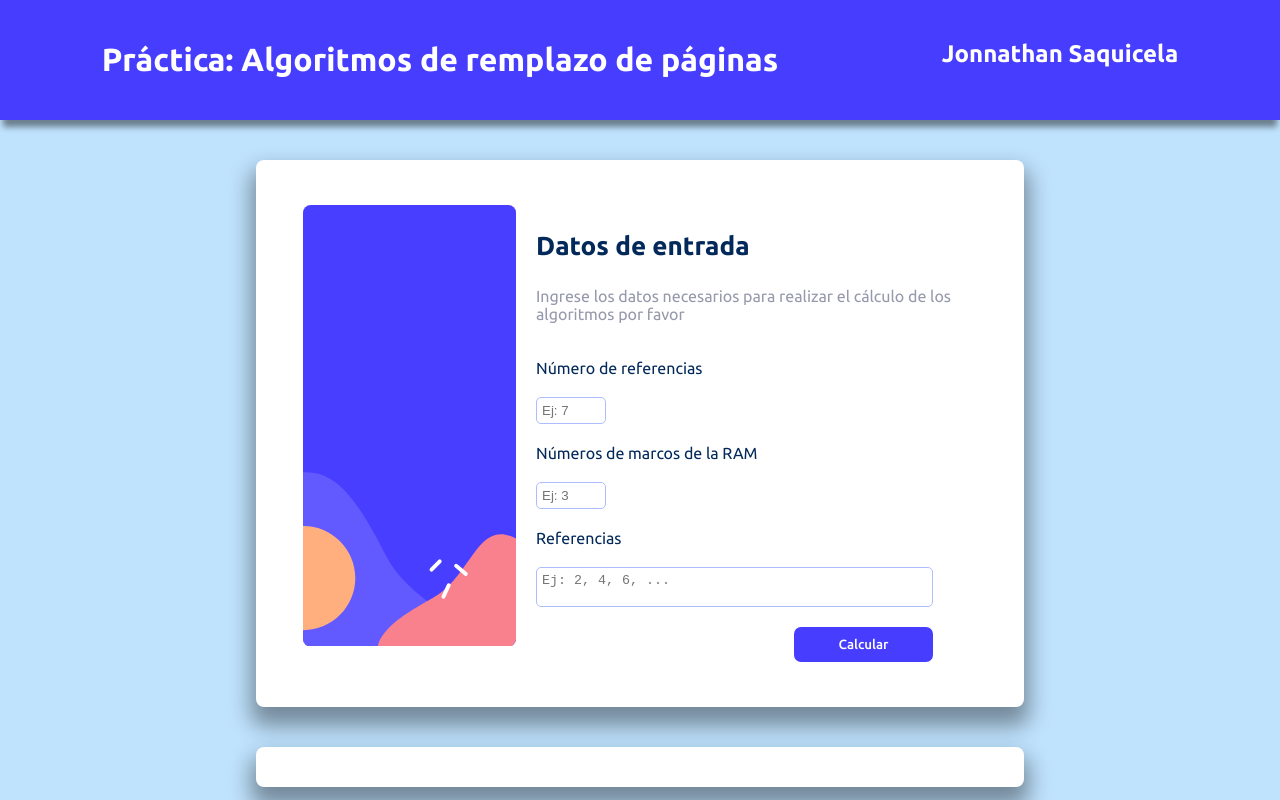
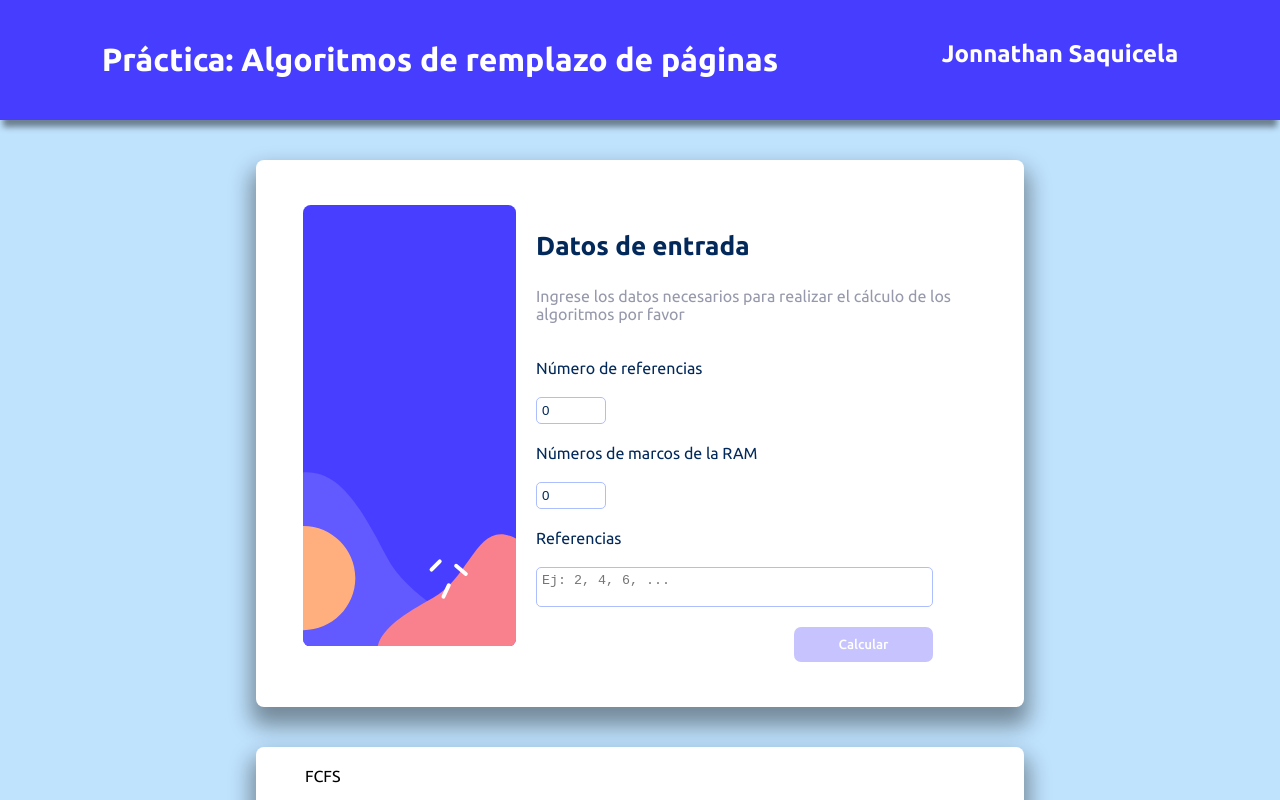
Before and after one commit to Jonnathan23/Practica-Gesti-n-Memoria, a React (Vite) app in the folder algoritmos-paginas/: page / in a window 1280 px wide. Shown: the top 800 px of the page. Built offline with nearby package versions, Linux system fonts and the light colour scheme.

Commit message:
validación de numeros

```diff
--- a/algoritmos-paginas/src/App.tsx
+++ b/algoritmos-paginas/src/App.tsx
@@ -1,8 +1,13 @@
-
+import { useReducer } from "react"
+import Form from "./components/Form"
+import { algorithmReducer, initialState } from "./reducers/algorithms-reducer"
+import Fcfs from "./components/Fcfs"
+import References from "./components/References"
 
 function App() {
   //const [count, setCount] = useState(0)
-
+  const inicialState = { numberPages: 0, frames: 0, referencesTxt: '', references:[] }
+  const [state, dispatch] = useReducer(algorithmReducer, initialState)
   return (
     <>
       <header className='header'>
@@ -12,72 +17,27 @@ function App() {
 
       <main>
         <div className="background__camp">
-          <form action="">
-            <fieldset>
-              <div className="cont__camp">
-                <div className="camp__cont__img">
-                  <svg className="camp__img" xmlns="http://www.w3.org/2000/svg" width="274" height="568" fill="none" viewBox="0 0 274 568">
-                    <rect width="274" height="568" fill="#483EFF" rx="10" />
-                    <mask id="a" width="274" height="568" x="0" y="0" maskUnits="userSpaceOnUse">
-                      <rect width="274" height="568" fill="#fff" rx="10" />
-
-                    </mask>
-                    <g mask="url(#a)">
-                      <path fill="#6259FF" fill-rule="evenodd" d="M-34.692 543.101C3.247 632.538 168.767 685.017 211.96 612.52c43.194-72.497-66.099-85.653-104.735-160.569-38.635-74.916-68.657-121.674-124.482-104.607-55.824 17.068-55.375 106.32-17.436 195.757Z" clip-rule="evenodd" />
-                      <path fill="#F9818E" fill-rule="evenodd" d="M233.095 601.153c60.679-28.278 92.839-143.526 41.875-171.528-50.965-28.003-57.397 47.579-108.059 75.987-50.662 28.408-82.14 50.207-69.044 88.241 13.096 38.034 74.549 35.578 135.228 7.3Z" clip-rule="evenodd" />
-                      <path stroke="#fff" stroke-linecap="round" stroke-linejoin="bevel" stroke-width="5" d="m165.305 469.097 10.607-10.806M209.461 474.581l-12.506-10.503M187.56 488.991l-6.908 14.798" />
-                      <path fill="#FFAF7E" d="M.305 546.891c37.003 0 67-29.997 67-67s-29.997-67-67-67-67 29.997-67 67 29.997 67 67 67Z" />
-                    </g>
-                  </svg>
-                </div>
-
-                <div className="camp__inputs">
-
-                  <section className="camp__text">
-                    <h3 className="camp__title">Datos de entrada</h3>
-                    <p className="camp__p">Ingrese los datos necesarios para realizar el cálculo de los algoritmos por favor</p>
-                  </section>
-                  <div className="camp">
-                    <label htmlFor="number_pages">Número de referencias </label>
-                    <input className="camp__txt" type="number" name="number_pages" id="number_pages" placeholder='Ej: 7' />
-                  </div>
-
-                  <div className="camp">
-                    <label htmlFor="number_frames">Números de marcos de la RAM</label>
-                    <input className="camp__txt" type="number" name="number_frames" id="number_frames" placeholder='Ej: 3' />
-                  </div>
-
-                  <div className="camp references">
-                    <label htmlFor="references">Referencias</label>
-                    <textarea className="camp__txtarea" name="references" id="references" rows={1} cols={10} placeholder="Ej: 2, 4, 6, ..."></textarea>
-                  </div>
-
-                  <div className="camp camp__button">
-                    <button className="button" type="submit">Calcular</button>
-                  </div>
-
-                </div>
-              </div>
-
-
-
-            </fieldset>
-          </form>
+          <Form
+            dispatch={dispatch}
+            inicialState={inicialState}
+          />
         </div>
 
 
-        <div id="algoritms_id" className="algoritms__background algoritms__show">
-          <div className="algoritms__content">
-            <section className="algoritms background__camp">
+{}
+        <div id="algorithms_id" className="algorithms__background algorithms__show">
+          <div className="algorithms__content">
+            <section className="algorithms background__camp">
               {
                 /**
                  * TODO: Metodo: FCFS (primera página en entrar, primera en salir)
                  */
+                <Fcfs />
               }
 
             </section>
 
-            <section className="algoritms background__camp">
+            <section className="algorithms background__camp">
               {
                 /**
                  * TODO: Metodo: OPTIMO (se reemplaza la página que no se utilizará en más tiempo)
@@ -86,7 +46,7 @@ function App() {
 
             </section>
 
-            <section className="algoritms background__camp">
+            <section className="algorithms background__camp">
               {
                 /**
                  * TODO: Metodo: LRU (se reemplaza la página menos recientemente utilizada)
--- a/algoritmos-paginas/src/components/Fcfs.tsx
+++ b/algoritmos-paginas/src/components/Fcfs.tsx
@@ -1,6 +1,23 @@
-export default function Fcfs(){
-    return(
+export default function Fcfs() {
+
+
+
+    return (
         <>
+
+            <form action="">
+                <fieldset>
+                    <legend>FCFS</legend>
+
+                </fieldset>
+            </form>
+
+            <table>
+                <tbody>
+
+                </tbody>
+            </table>
+
         </>
     );
 }
--- a/algoritmos-paginas/src/components/Form.tsx
+++ b/algoritmos-paginas/src/components/Form.tsx
@@ -0,0 +1,122 @@
+import { useState, ChangeEvent, FormEvent, Dispatch } from "react";
+import { Algorithm } from "../types";
+import { AlgorithmsActions } from "../reducers/algorithms-reducer";
+
+type FormProps = {
+    dispatch: Dispatch<AlgorithmsActions>
+    inicialState: Algorithm
+
+}
+
+
+export default function Form({ dispatch, inicialState }: FormProps) {
+
+    const [algorithms, setAlgorithms] = useState<Algorithm>(inicialState);
+
+    const handleChange = (e: ChangeEvent<HTMLInputElement> | ChangeEvent<HTMLTextAreaElement>) => {
+        const isNumerField = ['numberPages', 'frames'].includes(e.target.id);
+        console.log(e.target.value)
+        setAlgorithms({
+            ...algorithms,
+            [e.target.id]: isNumerField ? +e.target.value : e.target.value
+        })
+
+    }
+    const removeSpaces = (text: string) => {
+        try {
+            const newText = text.split(',').map(text => text.replace(/ /g, ''));
+            const converReferences = newText.map(refer => {
+                const number = +refer
+                console.log(`number: ${number}; type: ${typeof number}`)
+                if (isNaN(number)) {
+                    throw new Error("No conversión")
+                }
+                return number
+            })
+            console.log(converReferences);
+            return converReferences
+        } catch (error) {
+            console.log("Alerta")
+            return null;
+        }
+    };
+
+    const isValidAlgorithms = () => {
+        const { numberPages, frames, referencesTxt } = algorithms;
+        return numberPages > 0 && frames > 0
+    }
+
+    const handleSubmit = (e: FormEvent<HTMLFormElement>) => {
+        e.preventDefault();
+        console.log('Submit ....')
+
+        const refereences = removeSpaces(algorithms.referencesTxt)
+        if (refereences) {
+            dispatch({ type: "save-activity", payload: { newAlgorithm: algorithms } })
+        }
+    }
+
+    return (
+        <form onSubmit={handleSubmit}>
+            <fieldset>
+                <div className="cont__camp">
+                    <div className="camp__cont__img">
+                        <svg className="camp__img" xmlns="http://www.w3.org/2000/svg" width="274" height="568" fill="none" viewBox="0 0 274 568">
+                            <rect width="274" height="568" fill="#483EFF" rx="10" />
+                            <mask id="a" width="274" height="568" x="0" y="0" maskUnits="userSpaceOnUse">
+                                <rect width="274" height="568" fill="#fff" rx="10" />
+
+                            </mask>
+                            <g mask="url(#a)">
+                                <path fill="#6259FF" fill-rule="evenodd" d="M-34.692 543.101C3.247 632.538 168.767 685.017 211.96 612.52c43.194-72.497-66.099-85.653-104.735-160.569-38.635-74.916-68.657-121.674-124.482-104.607-55.824 17.068-55.375 106.32-17.436 195.757Z" clip-rule="evenodd" />
+                                <path fill="#F9818E" fill-rule="evenodd" d="M233.095 601.153c60.679-28.278 92.839-143.526 41.875-171.528-50.965-28.003-57.397 47.579-108.059 75.987-50.662 28.408-82.14 50.207-69.044 88.241 13.096 38.034 74.549 35.578 135.228 7.3Z" clip-rule="evenodd" />
+                                <path stroke="#fff" stroke-linecap="round" stroke-linejoin="bevel" stroke-width="5" d="m165.305 469.097 10.607-10.806M209.461 474.581l-12.506-10.503M187.56 488.991l-6.908 14.798" />
+                                <path fill="#FFAF7E" d="M.305 546.891c37.003 0 67-29.997 67-67s-29.997-67-67-67-67 29.997-67 67 29.997 67 67 67Z" />
+                            </g>
+                        </svg>
+                    </div>
+
+                    <div className="camp__inputs">
+
+                        <section className="camp__text">
+                            <h3 className="camp__title">Datos de entrada</h3>
+                            <p className="camp__p">Ingrese los datos necesarios para realizar el cálculo de los algoritmos por favor</p>
+                        </section>
+                        <div className="camp">
+                            <label htmlFor="number_pages">Número de referencias </label>
+                            <input className="camp__txt" type="number" name="numberPages" id="numberPages" placeholder='Ej: 7'
+                                value={algorithms.numberPages}
+                                onChange={handleChange}
+                            />
+                        </div>
+
+                        <div className="camp">
+                            <label htmlFor="number_frames">Números de marcos de la RAM</label>
+                            <input className="camp__txt" type="number" name="frames" id="frames" placeholder='Ej: 3'
+                                value={algorithms.frames}
+                                onChange={handleChange} />
+                        </div>
+
+                        <div className="camp references">
+                            <label htmlFor="referencesTxt">Referencias</label>
+                            <textarea className="camp__txtarea" name="referencesTxt" id="referencesTxt" rows={1} cols={10}
+                                placeholder="Ej: 2, 4, 6, ..."
+                                onChange={handleChange}
+                            >
+                                {algorithms.referencesTxt}
+                            </textarea>
+                        </div>
+
+                        <div className="camp camp__button">
+                            <button className="button" type="submit" disabled={!isValidAlgorithms()}>Calcular</button>
+                        </div>
+
+                    </div>
+                </div>
+
+
+
+            </fieldset>
+        </form>
+    );
+}
--- a/algoritmos-paginas/src/index.css
+++ b/algoritmos-paginas/src/index.css
@@ -186,6 +186,13 @@ fieldset{
 
   transform: scale(1.075);
 }
+
+.button:disabled{
+  opacity: .3;
+  cursor: default;
+  transform: none;
+}
+
 @media (min-width: 600px) {
 
 
@@ -211,7 +218,7 @@ fieldset{
   }
 }
 
-/** HIDE */
+/** HIDE
 .algoritms__hide{
   opacity: 0;
   height: 0;
@@ -221,6 +228,7 @@ fieldset{
   opacity: 1;
   height: auto;
 }
+*/
 
 /** FOOTER */
 footer {
--- /dev/null
+++ b/algoritmos-paginas/src/reducers/algorithms-reducer.ts
@@ -0,0 +1,29 @@
+import { Algorithm } from "../types"
+
+export type AlgorithmsActions =
+    { type: 'save-activity', payload: { newAlgorithm: Algorithm } }
+
+type AlgorithmsState = {
+    algorithm: Algorithm
+}
+
+
+
+
+export const initialState: AlgorithmsState = {
+    algorithm: { numberPages: 0, frames: 0, referencesTxt: '', references:[]}
+}
+
+export const algorithmReducer = (state: AlgorithmsState = initialState, algorithmAction: AlgorithmsActions) => {
+    if (algorithmAction.type === 'save-activity') {
+        //console.log(algorithm.payloead.newAlgorithm)
+
+        return {
+            ...state,
+            algorithm: algorithmAction.payload.newAlgorithm,
+
+        }
+    }
+
+    return state;
+}
--- /dev/null
+++ b/algoritmos-paginas/src/types/index.ts
@@ -0,0 +1,9 @@
+
+export type Algorithm = {
+    numberPages: number
+    frames: number
+    referencesTxt: string
+    references:number[]
+}
+
+//export
```
